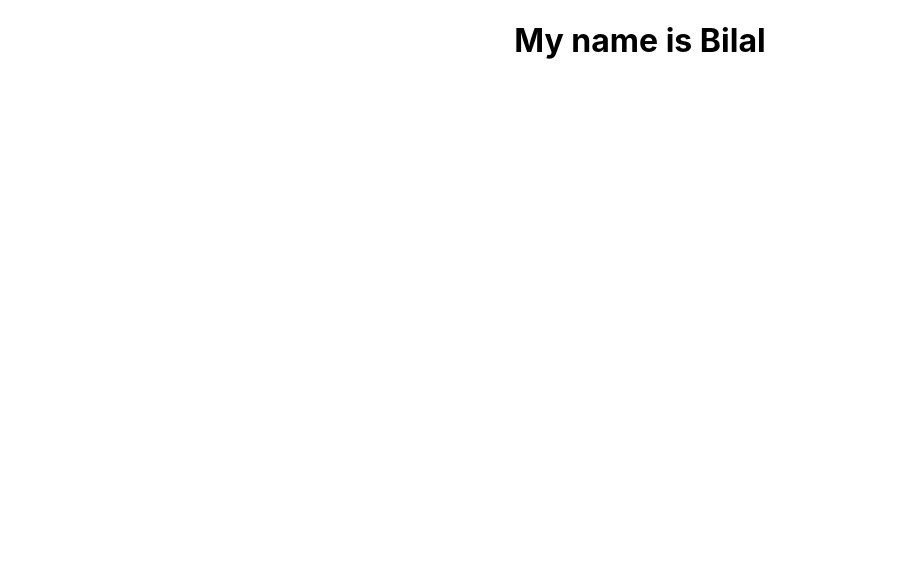
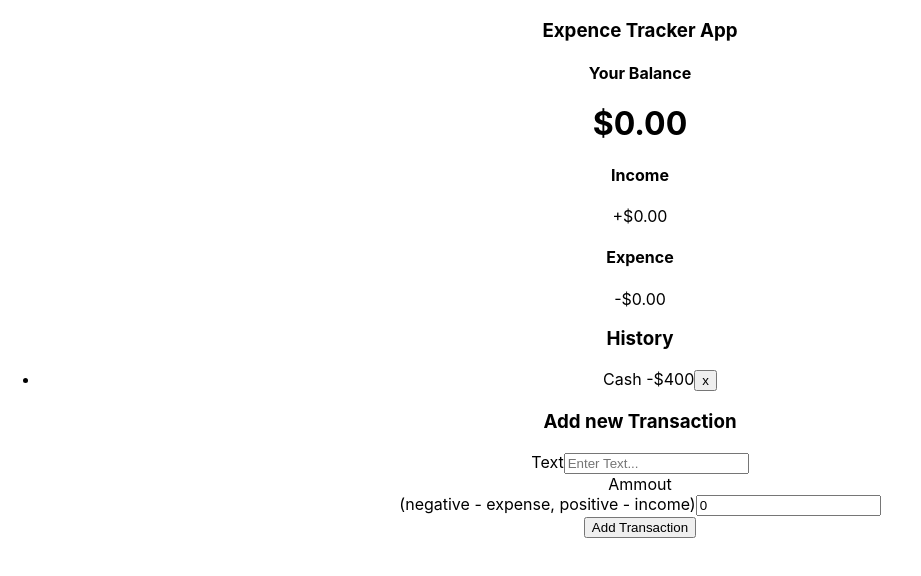
Before and after one commit to BilalHadid/Bootcamp_2020-Expense-Tracker, a React (Create React App) app: page / in a window 1280 px wide. Shown: the top 576 px of the page, without its empty margins (0-921 px from the left). Built offline with nearby package versions, Linux system fonts and the light colour scheme.

Commit message:
Basic adding elements

```diff
--- a/src/App.js
+++ b/src/App.js
@@ -1,22 +1,20 @@
-import React,{useReducer} from 'react';
+import React from 'react';
 import './App.css';
-
-const State = 'Bilal'
-
-const reducer = (state ,action) =>{
-    switch(action){
-      case "ChangeName":
-        return "Hadid"
-      default:
-        return state
-    }
-}
+import { Ammount } from './Component/ammount.js';
+import { IncomeExpense } from './Component/incomeExpense'
+import {TransactionHistory } from './Component/transactionHistory'
+import {Transaction} from './Component/addTransaction.js'
 
 function App() {
-  const [name,dispatch] = useReducer(reducer,State)
+
   return (
     <div className="App">
-      <h1>{`My name is ${name}`}</h1>
+      <h3>Expence Tracker App</h3>
+      <Ammount />
+      <IncomeExpense />
+      <TransactionHistory />
+      <Transaction />
+
     </div>
   );
 }
--- /dev/null
+++ b/src/Component/addTransaction.js
@@ -0,0 +1,23 @@
+import React, { Fragment, useState} from 'react'
+
+export const Transaction = () => {
+    const [Text,setText] = useState('');
+    const [Ammout,setAmmount] = useState(0);
+    return(
+        <Fragment>
+            <h3>Add new Transaction</h3>
+            <form>
+                <div>
+                    <label htmlFor="text">Text</label>
+                    <input type="text" value={Text} onChange={(event) => setText(event.target.value)} placeholder="Enter Text..." />
+
+                </div>
+                <div>
+                    <label htmlFor="ammount">Ammout <br />(negative - expense, positive - income)</label>
+                    <input type="number" value={Ammout} onChange={(event) => setAmmount(event.target.value)} placeholder="Enter ammount..." />
+                </div>
+                <button>Add Transaction</button>
+            </form>
+        </Fragment>
+    )
+}
--- /dev/null
+++ b/src/Component/ammount.js
@@ -0,0 +1,10 @@
+import React from 'react'
+
+export const Ammount = () => {
+    return(
+    <div>
+        <h4>Your Balance</h4>
+        <h1> $0.00 </h1>
+    </div>
+    )
+}
--- /dev/null
+++ b/src/Component/incomeExpense.js
@@ -0,0 +1,16 @@
+import React from 'react'
+
+export const IncomeExpense = () => {
+    return(
+        <div>
+            <div>
+                <h4>Income</h4>
+                <p>+$0.00</p>
+            </div>
+            <div>
+                <h4>Expence</h4>
+                <p>-$0.00</p>
+            </div>
+        </div>
+    )
+}
--- /dev/null
+++ b/src/Component/transactionHistory.js
@@ -0,0 +1,14 @@
+import React, { Fragment } from 'react';
+
+export const TransactionHistory = () =>{
+    return(
+        <Fragment>
+            <h3>History</h3>
+            <ul>
+                <li>
+                    Cash <span>-$400</span><button>x</button>
+                </li>
+            </ul>
+        </Fragment>
+    )
+}
```
